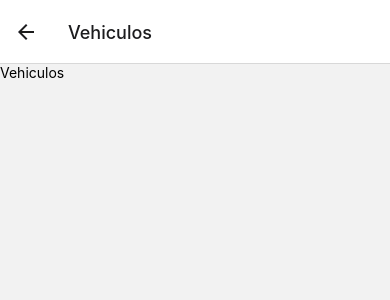
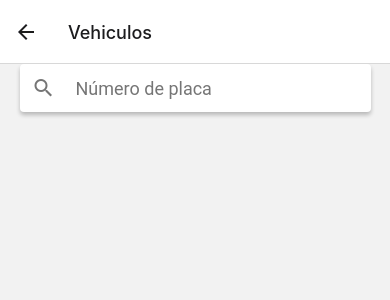
Before and after one commit to Yijov/intranter, a React Native app: screen /Vehiculos in a window 390 px wide. Shown: the top 300 px of the page. Built offline with nearby package versions, Linux system fonts and the light colour scheme.

Commit message:
completada pamtalla  de consulta vehiculos

```diff
--- a/src/models/Vehiculo.ts
+++ b/src/models/Vehiculo.ts
@@ -4,6 +4,7 @@ export default interface IVehiculo{
     modelo: string;
     color: string;
     año: string;
+    foto:string;
     nombrePropietario: string;
     ApellidoPropietario: string;
     cedulaPropietario: string;
--- a/src/pages/conductores/ConductorProfile.tsx
+++ b/src/pages/conductores/ConductorProfile.tsx
@@ -1,5 +1,5 @@
 import React from 'react'
-import { View, Text, Image, StyleSheet, Dimensions } from 'react-native'
+import { View, Text, Image, StyleSheet} from 'react-native'
 import IConductor from '../../models/Conductor'
 
 const ConductorProfile:React.FC<{conductor:IConductor}> = ({conductor}) => {
--- /dev/null
+++ b/src/pages/vehiculos/VehiculoProfile.tsx
@@ -0,0 +1,38 @@
+import React from 'react'
+import { View, Text, Image, StyleSheet} from 'react-native'
+import IVehiculo from '../../models/Vehiculo'
+const VehiculoProfile:React.FC<{vehiculo:IVehiculo}> = ({vehiculo}) => {
+
+    return (
+        <View style={styles.container}>
+          <Image   source={{uri:vehiculo.foto}} style={{width:300, height:300}} />
+          <Text style={styles.name}>{vehiculo.marca.toLocaleUpperCase()} {vehiculo.modelo.toLocaleUpperCase()} </Text>
+          <Text style={styles.otherdata}> Año {vehiculo.año}</Text>
+          <Text style={styles.otherdata}>Color: {vehiculo.color}</Text>
+          <Text style={styles.otherdata}>Propietario:{vehiculo.nombrePropietario} {vehiculo.ApellidoPropietario}</Text>
+        </View>
+      )
+
+}
+
+const styles = StyleSheet.create({
+    container: {
+        display:"flex",
+        alignItems:"center",
+        backgroundColor:"orange",
+        padding:12,
+        height:"82%"
+    },
+    name:{
+    fontSize:25,
+    color:"white"
+
+    },
+    otherdata:{
+        fontSize:16,
+        color:"white"
+    }
+
+  });
+
+export default VehiculoProfile
--- a/src/pages/vehiculos/Vehiculos.tsx
+++ b/src/pages/vehiculos/Vehiculos.tsx
@@ -1,12 +1,39 @@
-import { View, Text } from 'react-native'
-import React from 'react'
+import React, {useState} from 'react'
+import { View, Text, ScrollView } from 'react-native'
+import ApIConnection from '../../connections/api/apo'
+import SearchInput from '../../components/search_input/SearchInput'
+import IVehiculo from '../../models/Vehiculo'
+import VehiculoProfile from './VehiculoProfile'
 
 const Vehiculos = () => {
+  const [valorDeBusca, setvalorDeBusca] = useState("")
+  const [Found, setFound] = useState<IVehiculo|undefined>(undefined)
+  const [ErrorMessage, setErrorMessage] = useState("")
+
+  const onInputSearch=async ()=>{
+
+    let response= (await ApIConnection.getVehiculos()).find(c=> c.placa===valorDeBusca)
+    if(!response){
+      setErrorMessage("SIN RESULTADOS")
+      setFound(undefined)
+      return
+    }
+    setFound(response)
+    setErrorMessage("")
+  }
   return (
-    <View>
-      <Text>Vehiculos</Text>
+    <View style={{display:'flex', justifyContent:"center", alignItems:"center"}}>
+      <SearchInput
+      pleaceholder='Número de placa'
+      searchQuery={valorDeBusca}
+      onSearch={onInputSearch}
+      setSearchQuery={setvalorDeBusca} />
+      <Text style={{marginTop:20, color:"red", fontSize:18}}>{ErrorMessage}</Text>
+      {Found && <VehiculoProfile vehiculo={Found}/>}
     </View>
   )
 }
 
+
+
 export default Vehiculos;
```
Also changed, not shown: src/connections/fake_db/fakedb.json.
